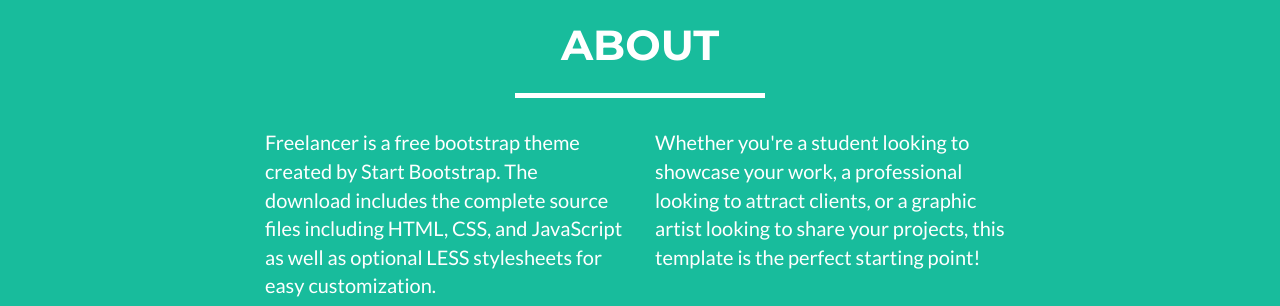
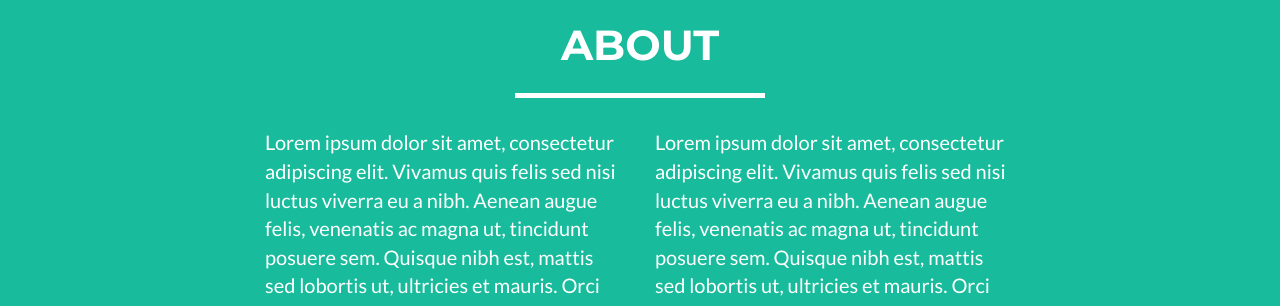
Before and after one commit to earendil/MangoPro, a website: page index.html in a window 1280 px wide. Shown: the part 1730-2036 px from the top of the page. Drawn offline with nearby package versions, Linux system fonts and the light colour scheme.

Commit message:
changing text

```diff
--- a/index.html
+++ b/index.html
@@ -171,13 +171,13 @@
             </div>
             <div class="row">
                 <div class="col-lg-4 col-lg-offset-2">
-                    <p>Freelancer is a free bootstrap theme created by Start Bootstrap. The download includes the complete source files including HTML, CSS, and JavaScript as well as optional LESS stylesheets for easy customization.</p>
+                    <p>Lorem ipsum dolor sit amet, consectetur adipiscing elit. Vivamus quis felis sed nisi luctus viverra eu a nibh. Aenean augue felis, venenatis ac magna ut, tincidunt posuere sem. Quisque nibh est, mattis sed lobortis ut, ultricies et mauris. Orci varius natoque penatibus et magnis dis parturient montes, nascetur ridiculus mus. Aenean et libero vel tortor consequat pretium. Curabitur sollicitudin a ligula ac scelerisque. Cras convallis mi vitae laoreet semper. Praesent at interdum ipsum, sed venenatis nisl. Fusce viverra fermentum ultrices. Aenean condimentum ultrices eros a laoreet. Class aptent taciti sociosqu ad litora torquent per conubia nostra, per inceptos himenaeos. Morbi vel viverra tellus. Duis gravida odio augue, et posuere diam faucibus at.</p>
                 </div>
                 <div class="col-lg-4">
-                    <p>Whether you're a student looking to showcase your work, a professional looking to attract clients, or a graphic artist looking to share your projects, this template is the perfect starting point!</p>
+                    <p>Lorem ipsum dolor sit amet, consectetur adipiscing elit. Vivamus quis felis sed nisi luctus viverra eu a nibh. Aenean augue felis, venenatis ac magna ut, tincidunt posuere sem. Quisque nibh est, mattis sed lobortis ut, ultricies et mauris. Orci varius natoque penatibus et magnis dis parturient montes, nascetur ridiculus mus. Aenean et libero vel tortor consequat pretium. Curabitur sollicitudin a ligula ac scelerisque. Cras convallis mi vitae laoreet semper. Praesent at interdum ipsum, sed venenatis nisl. Fusce viverra fermentum ultrices. Aenean condimentum ultrices eros a laoreet. Class aptent taciti sociosqu ad litora torquent per conubia nostra, per inceptos himenaeos. Morbi vel viverra tellus. Duis gravida odio augue, et posuere diam faucibus at.</p>
                 </div>
                 <div class="col-lg-8 col-lg-offset-2 text-center">
-                    <a href="https://docs.google.com/uc?id=0B2GE0ENzbbpAQTRkSjVxaTd6M2s" target="_blank" class="btn btn-lg btn-outline">
+                    <a href="https://docs.google.com/uc?id=0B2GE0ENzbbpAQTRkSjVxaTd6M2s" class="btn btn-lg btn-outline">
                         <i class="fa fa-download"></i> Download CV
                     </a>
                 </div>
```
